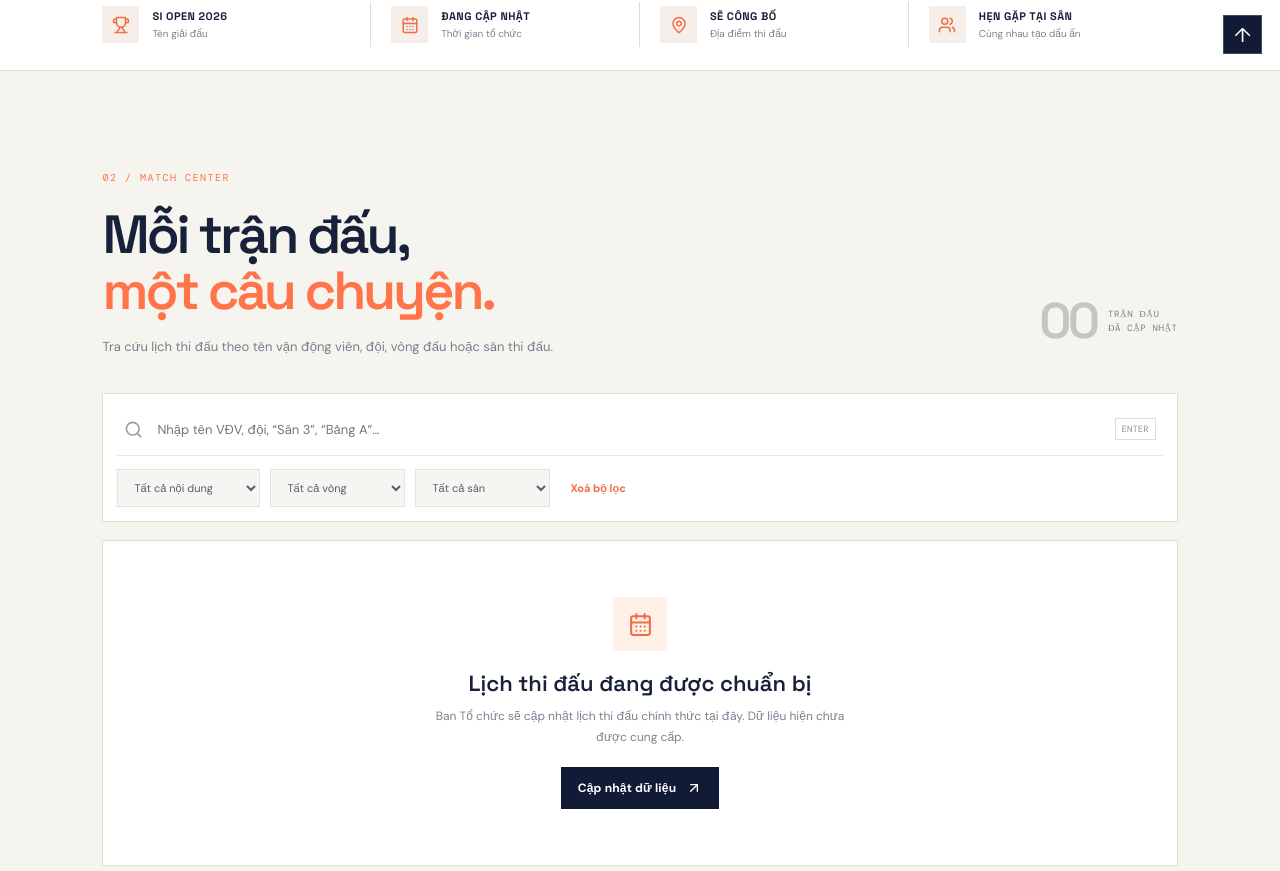
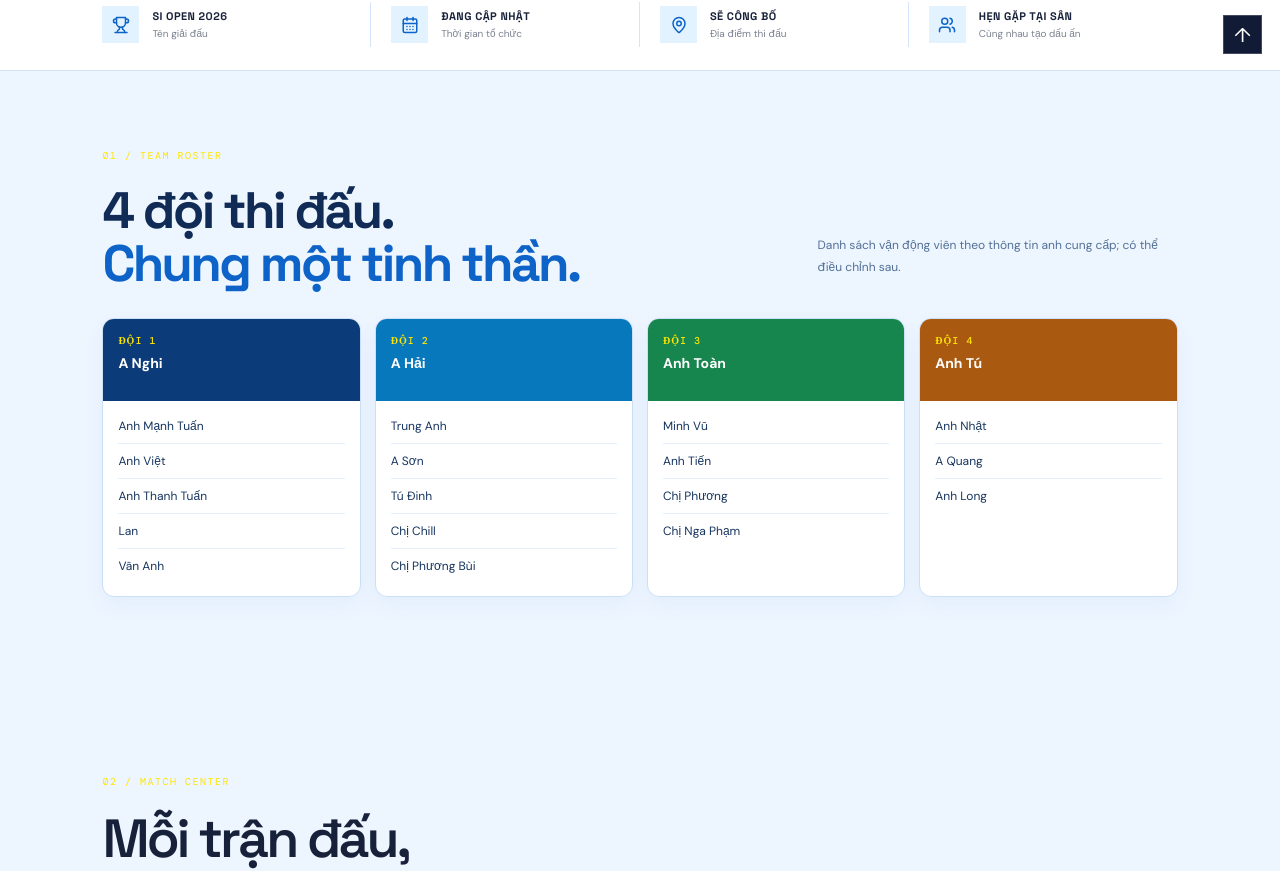
Before and after one commit to torny-glitch/si-open-2026, a React (Vite) app: page / in a window 1280 px wide. Shown: the part 728-1599 px from the top of the page. Built offline with nearby package versions, Linux system fonts and the light colour scheme.

Commit message:
Add files via upload

```diff
--- a/src/main.jsx
+++ b/src/main.jsx
@@ -4,10 +4,22 @@ import * as XLSX from 'xlsx';
 import { Trophy, CalendarDays, MapPin, Search, Menu, X, ArrowUpRight, ChevronDown, Upload, Download, ShieldCheck, Users, Clock3, Sparkles, CircleHelp } from 'lucide-react';
 import './style.css';
 
-const DEFAULT_MATCHES = [];
-const DEFAULT_PLAYERS = [];
+const DEFAULT_MATCHES = [
+  {'Mã trận':'M01','Nội dung':'Đồng đội','Vòng':'Vòng tròn','Bảng':'Vòng bảng','Sân':'Sân 1','Giờ':'07:30','Đội 1':'Đội 1 - A Nghi','Đội 2':'Đội 2 - A Hải','Tỉ số':'','Trạng thái':'Dự kiến'},
+  {'Mã trận':'M02','Nội dung':'Đồng đội','Vòng':'Vòng tròn','Bảng':'Vòng bảng','Sân':'Sân 2','Giờ':'07:30','Đội 1':'Đội 3 - Anh Toàn','Đội 2':'Đội 4 - Anh Tú','Tỉ số':'','Trạng thái':'Dự kiến'},
+  {'Mã trận':'M03','Nội dung':'Đồng đội','Vòng':'Vòng tròn','Bảng':'Vòng bảng','Sân':'Sân 1','Giờ':'08:30','Đội 1':'Đội 1 - A Nghi','Đội 2':'Đội 3 - Anh Toàn','Tỉ số':'','Trạng thái':'Dự kiến'},
+  {'Mã trận':'M04','Nội dung':'Đồng đội','Vòng':'Vòng tròn','Bảng':'Vòng bảng','Sân':'Sân 2','Giờ':'08:30','Đội 1':'Đội 2 - A Hải','Đội 2':'Đội 4 - Anh Tú','Tỉ số':'','Trạng thái':'Dự kiến'},
+  {'Mã trận':'M05','Nội dung':'Đồng đội','Vòng':'Vòng tròn','Bảng':'Vòng bảng','Sân':'Sân 1','Giờ':'09:30','Đội 1':'Đội 1 - A Nghi','Đội 2':'Đội 4 - Anh Tú','Tỉ số':'','Trạng thái':'Dự kiến'},
+  {'Mã trận':'M06','Nội dung':'Đồng đội','Vòng':'Vòng tròn','Bảng':'Vòng bảng','Sân':'Sân 2','Giờ':'09:30','Đội 1':'Đội 2 - A Hải','Đội 2':'Đội 3 - Anh Toàn','Tỉ số':'','Trạng thái':'Dự kiến'}
+];
+const DEFAULT_PLAYERS = [
+  {'Đội':'Đội 1','Họ tên':'A Nghi','Vai trò':'Đội trưởng'}, {'Đội':'Đội 1','Họ tên':'Anh Mạnh Tuấn'}, {'Đội':'Đội 1','Họ tên':'Anh Việt'}, {'Đội':'Đội 1','Họ tên':'Anh Thanh Tuấn'}, {'Đội':'Đội 1','Họ tên':'Lan'}, {'Đội':'Đội 1','Họ tên':'Vân Anh'},
+  {'Đội':'Đội 2','Họ tên':'A Hải','Vai trò':'Đội trưởng'}, {'Đội':'Đội 2','Họ tên':'Trung Anh'}, {'Đội':'Đội 2','Họ tên':'A Sơn'}, {'Đội':'Đội 2','Họ tên':'Tú Đinh'}, {'Đội':'Đội 2','Họ tên':'Chị Chill'}, {'Đội':'Đội 2','Họ tên':'Chị Phương Bùi'},
+  {'Đội':'Đội 3','Họ tên':'Anh Toàn','Vai trò':'Đội trưởng'}, {'Đội':'Đội 3','Họ tên':'Minh Vũ'}, {'Đội':'Đội 3','Họ tên':'Anh Tiến'}, {'Đội':'Đội 3','Họ tên':'Chị Phương'}, {'Đội':'Đội 3','Họ tên':'Chị Nga Phạm'},
+  {'Đội':'Đội 4','Họ tên':'Anh Tú','Vai trò':'Đội trưởng'}, {'Đội':'Đội 4','Họ tên':'Anh Nhật'}, {'Đội':'Đội 4','Họ tên':'A Quang'}, {'Đội':'Đội 4','Họ tên':'Anh Long'}
+];
 const NAV = [
-  ['lich-trinh','Lịch trình'], ['lich','Lịch thi đấu'], ['boc-tham','Bốc thăm'], ['xep-hang','Xếp hạng'], ['nhanh-dau','Nhánh đấu'], ['the-le','Thể lệ'], ['giai-thuong','Giải thưởng']
+  ['lich-trinh','Thông tin giải'], ['doi-thi','Đội thi đấu'], ['lich','Lịch thi đấu'], ['boc-tham','Bốc thăm'], ['xep-hang','Xếp hạng'], ['nhanh-dau','Nhánh đấu'], ['the-le','Thể lệ'], ['giai-thuong','Giải thưởng']
 ];
 const seedGroups = [
   {name:'Bảng A', code:'A', teams:[]}, {name:'Bảng B', code:'B', teams:[]},
@@ -15,8 +27,8 @@ const seedGroups = [
 ];
 function readSaved(key, fallback) { try { const v=localStorage.getItem(key); return v ? JSON.parse(v) : fallback; } catch { return fallback; } }
 function App(){
-  const [matches,setMatches] = useState(()=>readSaved('siopen_matches',DEFAULT_MATCHES));
-  const [players,setPlayers] = useState(()=>readSaved('siopen_players',DEFAULT_PLAYERS));
+  const [matches,setMatches] = useState(()=>readSaved('siopen_matches_v2',DEFAULT_MATCHES));
+  const [players,setPlayers] = useState(()=>readSaved('siopen_players_v2',DEFAULT_PLAYERS));
   const [query,setQuery] = useState(''); const [filterEvent,setFilterEvent] = useState('Tất cả nội dung'); const [filterRound,setFilterRound] = useState('Tất cả vòng'); const [filterCourt,setFilterCourt] = useState('Tất cả sân');
   const [fileData,setFileData] = useState(null); const [notice,setNotice] = useState(''); const [mobileOpen,setMobileOpen] = useState(false); const [tab,setTab] = useState('Lịch thi đấu');
   const [adminOpen,setAdminOpen] = useState(false);
@@ -29,7 +41,7 @@ function App(){
   }),[matches,query,filterEvent,filterRound,filterCourt]);
   const scrollTo = id => { document.getElementById(id)?.scrollIntoView({behavior:'smooth'}); setMobileOpen(false); };
   const handleFile = async e => { const file=e.target.files?.[0]; if(!file) return; try { const wb=XLSX.read(await file.arrayBuffer(),{type:'array'}); const ms=wb.Sheets['Lịch thi đấu']?XLSX.utils.sheet_to_json(wb.Sheets['Lịch thi đấu'],{defval:''}):[]; const ps=wb.Sheets['Vận động viên']?XLSX.utils.sheet_to_json(wb.Sheets['Vận động viên'],{defval:''}):[]; if(!ms.length&&!ps.length){setNotice('Không tìm thấy dữ liệu. File cần có sheet “Lịch thi đấu” hoặc “Vận động viên”.');return;} setFileData({matches:ms,players:ps}); setNotice(`Đã đọc ${ms.length} trận và ${ps.length} vận động viên. Bấm “Áp dụng trên trình duyệt này” để xem dữ liệu.`); } catch {setNotice('Không đọc được file. Vui lòng dùng file Excel .xlsx hoặc .xls.');} };
-  const applyFile=()=>{if(!fileData)return;setMatches(fileData.matches);setPlayers(fileData.players);localStorage.setItem('siopen_matches',JSON.stringify(fileData.matches));localStorage.setItem('siopen_players',JSON.stringify(fileData.players));setNotice('Đã áp dụng trên trình duyệt này. Lưu ý: thay đổi chưa được công khai cho khách truy cập khác.');setFileData(null);};
+  const applyFile=()=>{if(!fileData)return;setMatches(fileData.matches);setPlayers(fileData.players);localStorage.setItem('siopen_matches_v2',JSON.stringify(fileData.matches));localStorage.setItem('siopen_players_v2',JSON.stringify(fileData.players));setNotice('Đã áp dụng trên trình duyệt này. Lưu ý: thay đổi chưa được công khai cho khách truy cập khác.');setFileData(null);};
   const downloadTemplate=()=>{const wb=XLSX.utils.book_new();const ws1=XLSX.utils.aoa_to_sheet([['Mã trận','Nội dung','Vòng','Bảng','Sân','Giờ','Đội 1','Đội 2','Tỉ số','Trạng thái']]);const ws2=XLSX.utils.aoa_to_sheet([['Đội','Họ tên','Phòng ban','Nội dung','Bảng']]);XLSX.utils.book_append_sheet(wb,ws1,'Lịch thi đấu');XLSX.utils.book_append_sheet(wb,ws2,'Vận động viên');XLSX.writeFile(wb,'Mau_du_lieu_SI_Open_2026.xlsx');};
   return <>
     <div className="topline"><span>MSB · STRATEGY & INNOVATION</span><span>GIẢI ĐẤU · 2026</span></div>
@@ -44,9 +56,10 @@ function App(){
         <div className="hero-bottom"><span>01 / THE TOURNAMENT</span><span>SCROLL TO EXPLORE ↓</span></div>
       </section>
       <section className="quick-stats"><div><span className="stat-icon"><Trophy size={18}/></span><div><strong>SI OPEN 2026</strong><small>Tên giải đấu</small></div></div><div><span className="stat-icon"><CalendarDays size={18}/></span><div><strong>ĐANG CẬP NHẬT</strong><small>Thời gian tổ chức</small></div></div><div><span className="stat-icon"><MapPin size={18}/></span><div><strong>SẼ CÔNG BỐ</strong><small>Địa điểm thi đấu</small></div></div><div><span className="stat-icon"><Users size={18}/></span><div><strong>HẸN GẶP TẠI SÂN</strong><small>Cùng nhau tạo dấu ấn</small></div></div></section>
-      <section className="section schedule-section" id="lich"><div className="section-kicker">02 / MATCH CENTER</div><div className="section-head"><div><h2>Mỗi trận đấu,<br/><em>một câu chuyện.</em></h2><p>Tra cứu lịch thi đấu theo tên vận động viên, đội, vòng đấu hoặc sân thi đấu.</p></div><div className="match-count"><strong>{matches.length.toString().padStart(2,'0')}</strong><span>TRẬN ĐẤU<br/>ĐÃ CẬP NHẬT</span></div></div>
+      <section className="roster-section" id="doi-thi"><div className="section-kicker">01 / TEAM ROSTER</div><div className="roster-heading"><h2>4 đội thi đấu.<br/><em>Chung một tinh thần.</em></h2><p>Danh sách vận động viên theo thông tin anh cung cấp; có thể điều chỉnh sau.</p></div><div className="roster-grid">{['Đội 1','Đội 2','Đội 3','Đội 4'].map((team,i)=>{const members=players.filter(p=>p['Đội']===team);const captain=members.find(p=>p['Vai trò']==='Đội trưởng');return <article className={'roster-card roster-card-'+(i+1)} key={team}><div className="roster-card-head"><span>{team.toUpperCase()}</span><strong>{captain?.['Họ tên']||members[0]?.['Họ tên']||'Chưa cập nhật'}</strong></div><ul>{members.filter(p=>p!==captain).map((p,j)=><li key={p['Họ tên']+j}>{p['Họ tên']}</li>)}</ul></article>})}</div></section>
+      <section className="section schedule-section" id="lich"><div className="section-kicker">02 / MATCH CENTER</div><div className="section-head"><div><h2>Mỗi trận đấu,<br/><em>một câu chuyện.</em></h2><p>Lịch đấu nháp vòng tròn 1 lượt giữa 4 đội; giờ và sân có thể điều chỉnh.</p></div><div className="match-count"><strong>{matches.length.toString().padStart(2,'0')}</strong><span>TRẬN ĐẤU<br/>ĐÃ CẬP NHẬT</span></div></div>
         <div className="search-panel"><div className="search-box"><Search size={19}/><input value={query} onChange={e=>setQuery(e.target.value)} placeholder={'Nhập tên VĐV, đội, “Sân 3”, “Bảng A”…'}/><kbd>ENTER</kbd></div><div className="filters"><select value={filterEvent} onChange={e=>setFilterEvent(e.target.value)}>{events.map(v=><option key={v}>{v}</option>)}</select><select value={filterRound} onChange={e=>setFilterRound(e.target.value)}>{rounds.map(v=><option key={v}>{v}</option>)}</select><select value={filterCourt} onChange={e=>setFilterCourt(e.target.value)}>{courts.map(v=><option key={v}>{v}</option>)}</select><button className="clear-btn" onClick={()=>{setQuery('');setFilterEvent(events[0]);setFilterRound(rounds[0]);setFilterCourt(courts[0])}}>Xoá bộ lọc</button></div></div>
-        {filtered.length? <div className="table-wrap"><table><thead><tr>{['Mã trận','Nội dung','Vòng / Bảng','Giờ','Sân','Đội 1','Tỉ số','Đội 2','Trạng thái'].map(x=><th key={x}>{x}</th>)}</tr></thead><tbody>{filtered.map((m,i)=><tr key={m['Mã trận']||i}><td className="match-id">{m['Mã trận']||'—'}</td><td>{m['Nội dung']||'—'}</td><td>{[m['Vòng'],m['Bảng']].filter(Boolean).join(' / ')||'—'}</td><td>{m['Giờ']||'—'}</td><td>{m['Sân']||'—'}</td><td className="team">{m['Đội 1']||'—'}</td><td className="score">{m['Tỉ số']||'–'}</td><td className="team">{m['Đội 2']||'—'}</td><td><span className="status">{m['Trạng thái']||'Chưa đấu'}</span></td></tr>)}</tbody></table></div>:<div className="empty-state"><div className="empty-icon"><CalendarDays size={25}/></div><h3>{matches.length===0?'Lịch thi đấu đang được chuẩn bị':'Không tìm thấy trận đấu'}</h3><p>{matches.length===0?'Ban Tổ chức sẽ cập nhật lịch thi đấu chính thức tại đây. Dữ liệu hiện chưa được cung cấp.':'Thử thay đổi từ khoá hoặc xoá bộ lọc để xem lại.'}</p>{matches.length===0?<button className="btn-dark" onClick={()=>setAdminOpen(true)}>Cập nhật dữ liệu <ArrowUpRight size={16}/></button>:<button className="text-btn" onClick={()=>{setQuery('');setFilterEvent(events[0]);setFilterRound(rounds[0]);setFilterCourt(courts[0])}}>Xoá bộ lọc</button>}</div>}
+        {filtered.length? <div className="table-wrap"><table><thead><tr>{['Mã trận','Nội dung','Vòng / Bảng','Giờ','Sân','Đội 1','Tỉ số','Đội 2','Trạng thái'].map(x=><th key={x}>{x}</th>)}</tr></thead><tbody>{filtered.map((m,i)=><tr key={m['Mã trận']||i}><td className="match-id">{m['Mã trận']||'—'}</td><td>{m['Nội dung']||'—'}</td><td>{[m['Vòng'],m['Bảng']].filter(Boolean).join(' / ')||'—'}</td><td>{m['Giờ']||'—'}</td><td>{m['Sân']||'—'}</td><td className="team">{m['Đội 1']||'—'}</td><td className="score">{m['Tỉ số']||'–'}</td><td className="team">{m['Đội 2']||'—'}</td><td><span className="status">{m['Trạng thái']||'Chưa đấu'}</span></td></tr>)}</tbody></table></div>:<div className="empty-state"><div className="empty-icon"><CalendarDays size={25}/></div><h3>{matches.length===0?'Lịch thi đấu nháp':'Không tìm thấy trận đấu'}</h3><p>{matches.length===0?'Đây là lịch nháp để Ban Tổ chức rà soát và điều chỉnh trước khi chốt.':'Thử thay đổi từ khoá hoặc xoá bộ lọc để xem lại.'}</p>{matches.length===0?<button className="btn-dark" onClick={()=>setAdminOpen(true)}>Cập nhật dữ liệu <ArrowUpRight size={16}/></button>:<button className="text-btn" onClick={()=>{setQuery('');setFilterEvent(events[0]);setFilterRound(rounds[0]);setFilterCourt(courts[0])}}>Xoá bộ lọc</button>}</div>}
       </section>
       <section className="section agenda-section" id="lich-trinh"><div className="section-kicker">03 / EVENT FLOW</div><div className="section-head"><div><h2>Ngày hội của<br/><em>chúng ta.</em></h2><p>Chương trình chi tiết sẽ được công bố sau khi Ban Tổ chức chốt lịch.</p></div></div><div className="timeline"><div className="timeline-item"><span className="timeline-time">01</span><div><span className="timeline-tag">WELCOME</span><h3>Đón tiếp & check-in</h3><p>Gặp gỡ đồng đội, nhận thông tin và chuẩn bị trước giờ thi đấu.</p></div><span className="timeline-clock"><Clock3 size={17}/> Sẽ cập nhật</span></div><div className="timeline-item"><span className="timeline-time">02</span><div><span className="timeline-tag">LET'S PLAY</span><h3>Khai mạc & thi đấu</h3><p>Chính thức khởi tranh các nội dung thi đấu của SI Open 2026.</p></div><span className="timeline-clock"><Clock3 size={17}/> Sẽ cập nhật</span></div><div className="timeline-item"><span className="timeline-time">03</span><div><span className="timeline-tag">CELEBRATE</span><h3>Tổng kết & trao giải</h3><p>Vinh danh thành tích, lan toả tinh thần thể thao và kết nối.</p></div><span className="timeline-clock"><Clock3 size={17}/> Sẽ cập nhật</span></div></div></section>
       <section className="draw-section" id="boc-tham"><div className="draw-copy"><div className="section-kicker">04 / THE DRAW</div><h2>Đối thủ hôm nay.<br/><em>Đồng đội ngày mai.</em></h2><p>Kết quả bốc thăm và danh sách vận động viên sẽ được công bố sau khi hoàn tất đăng ký và chia bảng.</p><button className="btn-light" onClick={()=>scrollTo('xep-hang')}>Xem khu vực giải đấu <ArrowUpRight size={16}/></button></div><div className="groups-grid">{seedGroups.map(g=><div className="group-card" key={g.code}><span>{g.name}</span><strong>{g.code}</strong><small>CHƯA CÔNG BỐ</small></div>)}</div></section>
```
Also changed, not shown: src/style.css.
